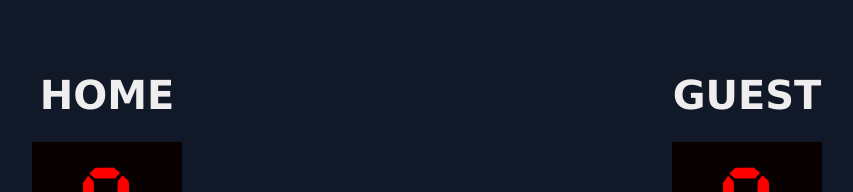
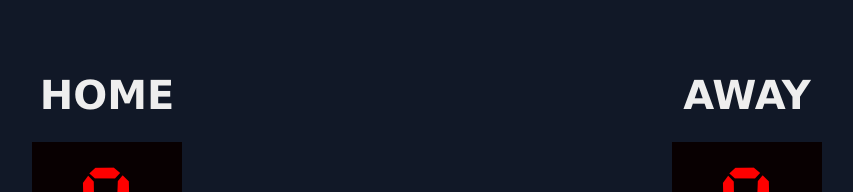
Before and after one commit to joseceballos/ScoreBoard, a plain HTML site: page index.html in a window 1280 px wide. Shown: the top 192 px of the page, without its empty margins (213-1066 px from the left). Drawn offline with nearby package versions, Linux system fonts and the light colour scheme.

Commit message:
change guest for away

```diff
--- a/index.html
+++ b/index.html
@@ -17,7 +17,7 @@
                 </div>
             </div>
             <div class="boardContainer">
-                <h3 class="boardTitle">GUEST</h3>
+                <h3 class="boardTitle">AWAY</h3>
                 <div class="boardPointContainer">
                     <span class="boardPointNumber" id="boardPointNumberGuest"></span>
                 </div>
```
